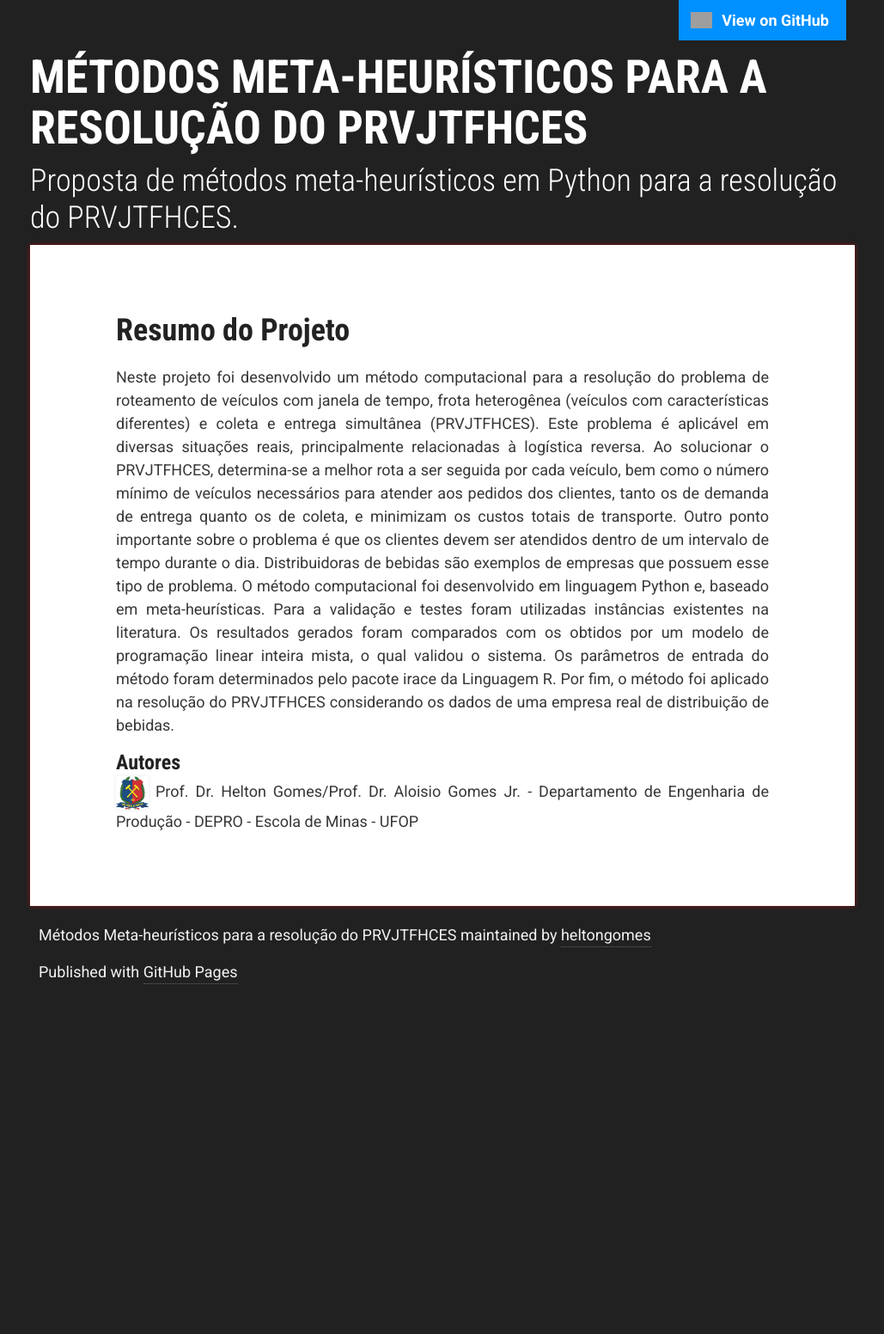
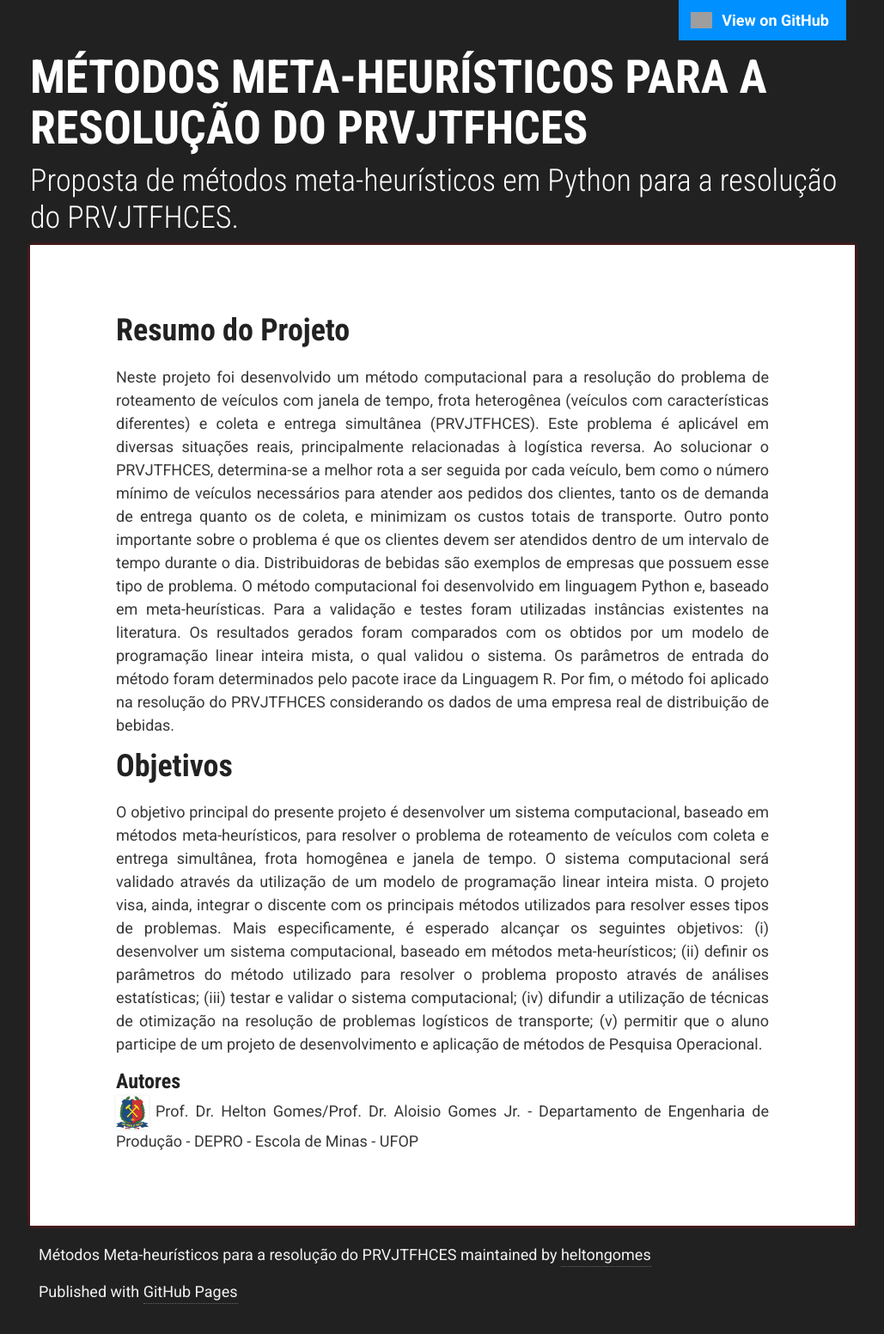
Before and after one commit to heltongomes/meta-heuristicas_PRVJTFHCES, a Jekyll site: the page built from index.md, in a window 1280 px wide. Shown: the whole page at 86% size, without its empty margins (125-1154 px from the left). Built offline with Jekyll 4.4.1, drawn with Linux system fonts in a browser that asks for light colours; before the commit the page ends 1180 px from its top, so only the background shows below that; grey boxes are pictures that could not be loaded.

Commit message:
Update index.md

```diff
--- a/index.md
+++ b/index.md
@@ -8,6 +8,13 @@ title: Home
 Neste projeto foi desenvolvido um método computacional para a resolução do problema de roteamento de veículos com janela de tempo, frota heterogênea (veículos com características diferentes) e coleta e entrega simultânea (PRVJTFHCES). Este problema é aplicável em diversas situações reais, principalmente relacionadas à logística reversa. Ao solucionar o PRVJTFHCES, determina-se a melhor rota a ser seguida por cada veículo, bem como o número mínimo de veículos necessários para atender aos pedidos dos clientes, tanto os de demanda de entrega quanto os de coleta, e minimizam os custos totais de transporte. Outro ponto importante sobre o problema é que os clientes devem ser atendidos dentro de um intervalo de tempo durante o dia. Distribuidoras de bebidas são exemplos de empresas que possuem esse tipo de problema. O método computacional foi desenvolvido em linguagem Python e, baseado em meta-heurísticas. Para a validação e testes foram utilizadas instâncias existentes na literatura. Os resultados gerados foram comparados com os obtidos por um modelo de programação linear inteira mista, o qual validou o sistema. Os parâmetros de entrada do método foram determinados pelo pacote irace da Linguagem R. Por fim, o método foi aplicado na resolução do PRVJTFHCES considerando os dados de uma empresa real de distribuição de bebidas.
 </p>
 
+# Objetivos
+
+<p style='text-align: justify;'>
+O objetivo principal do presente projeto é desenvolver um sistema computacional, baseado em métodos meta-heurísticos, para resolver o problema de roteamento de veículos com coleta e entrega simultânea, frota homogênea e janela de tempo. O sistema computacional será validado através da utilização de um modelo de programação linear inteira mista. O projeto visa, ainda, integrar o discente com os principais métodos utilizados para resolver esses tipos de problemas.
+Mais especificamente, é esperado alcançar os seguintes objetivos: (i) desenvolver um sistema computacional, baseado em métodos meta-heurísticos; (ii) definir os parâmetros do método utilizado para resolver o problema proposto através de análises estatísticas; (iii) testar e validar o sistema computacional; (iv) difundir a utilização de técnicas de otimização na resolução de problemas logísticos de transporte; (v) permitir que o aluno participe de um projeto de desenvolvimento e aplicação de métodos de Pesquisa Operacional.
+</p>
+
 ### Autores
 
 <p style='text-align: justify;'>
```
